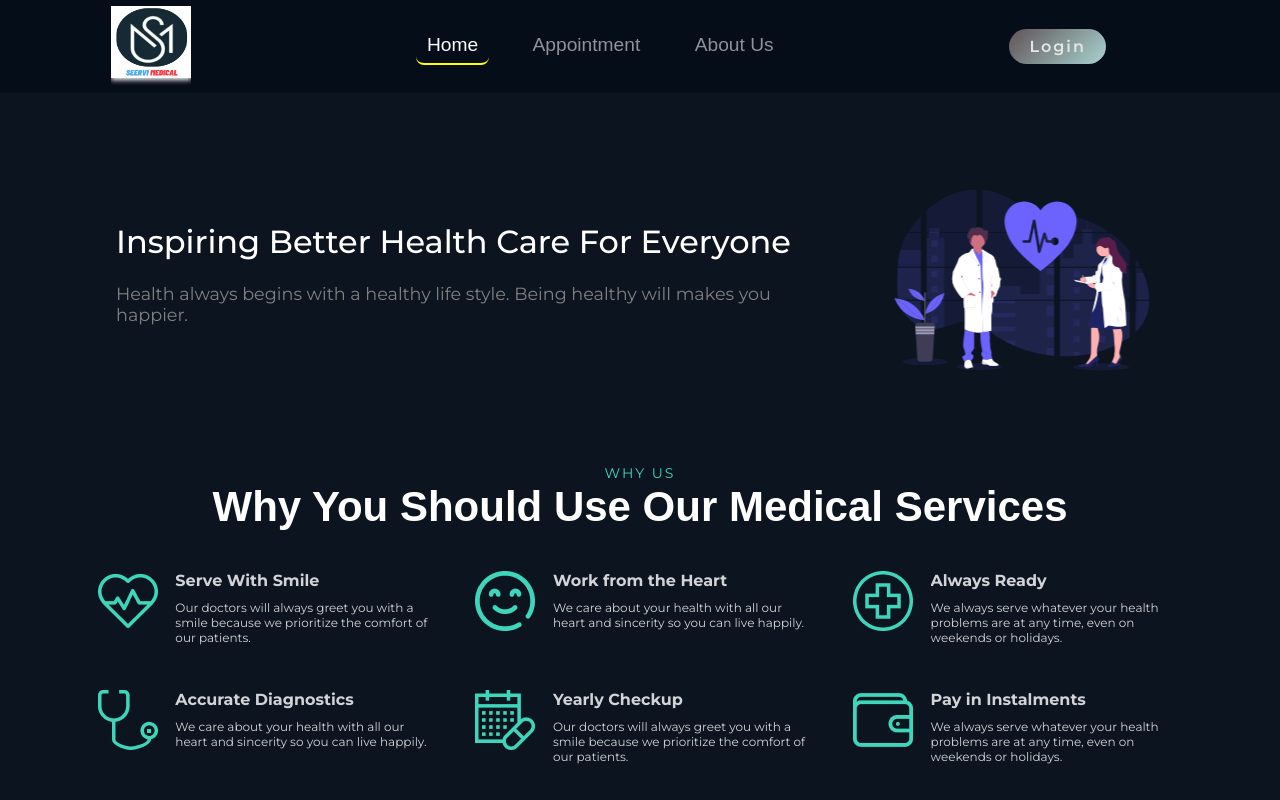
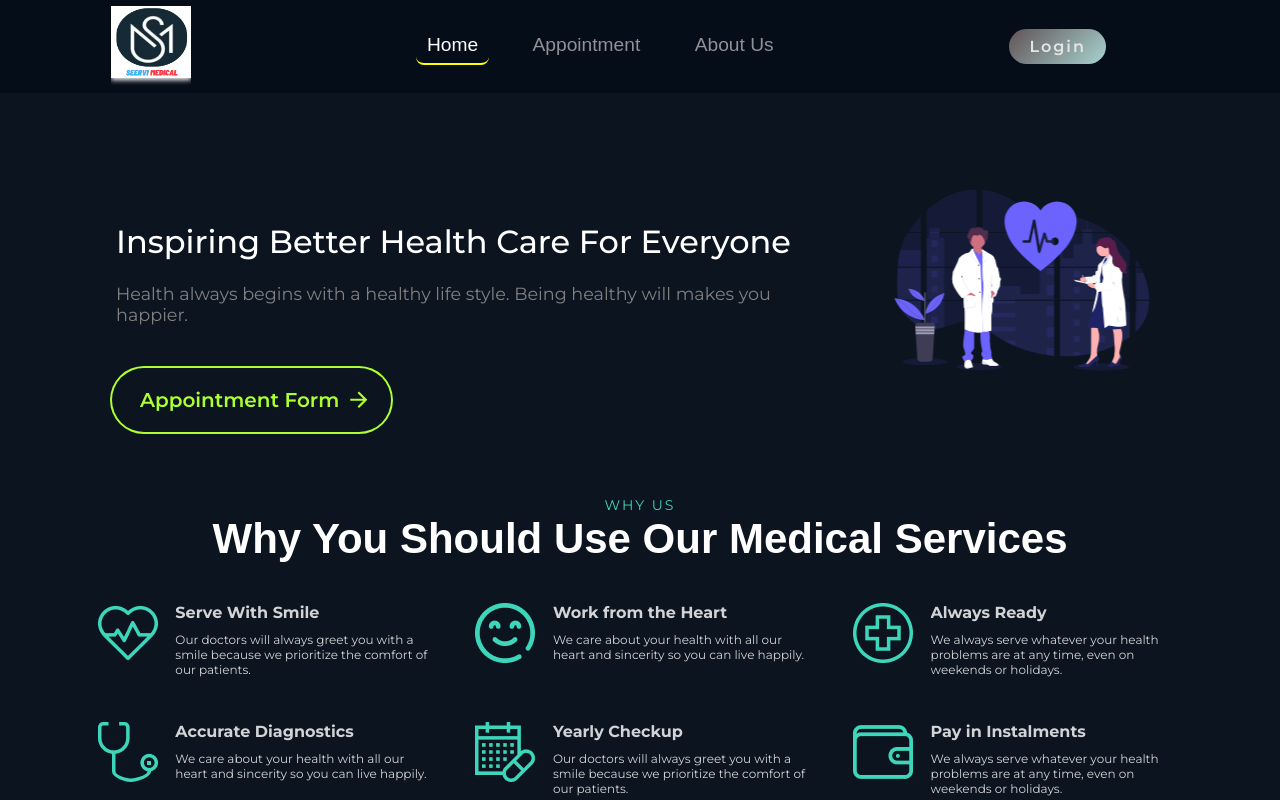
Before and after one commit to UgamRaj/MERN_Hospital_management, a React (Vite) app in the folder Frontend/: page / in a window 1280 px wide. Shown: the top 800 px of the page. Built offline with nearby package versions, Linux system fonts and the light colour scheme; no server answers.

Commit message:
added button

```diff
--- a/Frontend/src/components/Expert/Expert.css
+++ b/Frontend/src/components/Expert/Expert.css
@@ -46,14 +46,18 @@
 
   box-shadow: rgba(0, 0, 0, 0.24) 0px 4px 9px;
   background-color: #fff;
-  border-radius: 0 0 1rem 1rem;
+  border-radius: 1rem;
   &:hover {
     box-shadow: 0 0 50px 15px #48abe0;
   }
-  /* border: 1px solid red; */
   .expertCard {
+    /* border: 1px solid red; */
+    height: 16rem;
+    width: 100%;
+    /* border-radius: 1rem 1rem 0 0; */
     img {
-      height: 100%;
+      height: 15.5rem;
+      border-radius: 1rem 1rem 0 0;
       width: 100%;
       transition: all 0.25s ease-in-out;
       &:hover {
--- a/Frontend/src/components/Hero/Hero.css
+++ b/Frontend/src/components/Hero/Hero.css
@@ -7,6 +7,7 @@
   margin-top: 7rem;
   margin-bottom: -6rem;
   display: flex;
+  /* margin-bottom: -1rem; */
 }
 
 .heroLeft {
@@ -109,6 +110,132 @@
     width: 160%;
   }
 }
+.appointmentFormBtnHero {
+  display: flex;
+  margin-bottom: -4rem;
+}
+
+/* !-------------button--------- */
+.animated-button {
+  position: relative;
+
+  display: flex;
+  align-items: center;
+  gap: 4px;
+  padding: 16px 36px;
+  border: 4px solid;
+  border-color: transparent;
+  font-size: 16px;
+  background-color: inherit;
+  border-radius: 100px;
+  font-weight: 600;
+  color: greenyellow;
+  box-shadow: 0 0 0 2px greenyellow;
+  cursor: pointer;
+  overflow: hidden;
+  transition: all 0.6s cubic-bezier(0.23, 1, 0.32, 1);
+  margin-left: 7rem;
+  margin-top: 1rem;
+  margin-bottom: 1rem;
+}
+
+.animated-button svg {
+  position: absolute;
+  width: 1.6rem;
+  fill: greenyellow;
+  z-index: 9;
+  transition: all 0.8s cubic-bezier(0.23, 1, 0.32, 1);
+}
+
+.animated-button .arr-1 {
+  right: 16px;
+}
+
+.animated-button .arr-2 {
+  left: -25%;
+}
+
+.animated-button .circle {
+  position: absolute;
+  top: 50%;
+  left: 50%;
+  transform: translate(-50%, -50%);
+  width: 20px;
+  height: 20px;
+  background-color: greenyellow;
+  border-radius: 50%;
+  opacity: 0;
+  transition: all 0.8s cubic-bezier(0.23, 1, 0.32, 1);
+}
+
+.animated-button .text {
+  position: relative;
+  z-index: 1;
+  transform: translateX(-12px);
+  transition: all 0.8s cubic-bezier(0.23, 1, 0.32, 1);
+}
+.animated-button span {
+  font-size: 20px;
+}
+
+.animated-button:hover {
+  box-shadow: 0 0 0 12px transparent;
+  color: #212121;
+  border-radius: 12px;
+}
+
+.animated-button:hover .arr-1 {
+  right: -25%;
+}
+
+.animated-button:hover .arr-2 {
+  left: 16px;
+}
+
+.animated-button:hover .text {
+  transform: translateX(12px);
+}
+
+.animated-button:hover svg {
+  fill: #212121;
+}
+
+.animated-button:active {
+  scale: 0.95;
+  box-shadow: 0 0 0 4px greenyellow;
+}
+
+.animated-button:hover .circle {
+  width: 18rem;
+  height: 220px;
+  /* width: 220px;
+  height: 220px; */
+  opacity: 1;
+}
+
+/* !-------------button--------- */
+
+/* .appointmentFormBtnHero {
+  padding-left: 10rem;
+  button {
+    cursor: pointer;
+    padding: 1rem 2rem;
+    font-size: 1.6rem;
+    border: 0;
+    border-radius: 0.7rem;
+    display: flex;
+    align-items: center;
+    gap: 1rem;
+    background-color: #e76c2a;
+    color: #fff;
+    &:hover {
+      background-color: #de7339;
+    }
+    &:active {
+      scale: 0.97;
+    }
+  }
+} */
 
 @media screen and (max-width: 1186px) {
   .heroLeft h1 {
@@ -117,6 +244,16 @@
 }
 
 @media screen and (max-width: 925px) {
+  .animated-button span {
+    font-size: 1rem;
+  }
+  .animated-button {
+    margin-top: 7.5rem;
+    margin-left: 0;
+  }
+  .appointmentFormBtnHero {
+    justify-content: center;
+  }
   .hero {
     flex-direction: column;
     /* padding-left: 100px; */
--- a/Frontend/src/components/Hero/Hero.jsx
+++ b/Frontend/src/components/Hero/Hero.jsx
@@ -1,7 +1,15 @@
+import { useNavigate } from "react-router-dom";
 import "./Hero.css";
 
 const Hero = ({ imageUrl }) => {
+  const navigate = useNavigate();
+
+  const handleButtonClick = () => {
+    navigate("/appointment?scrollToForm=true");
+  };
+
   return (
+    <>
       <div className="hero">
         <div className="heroLeft ">
           <h1>Welcome to </h1>
@@ -16,6 +24,28 @@ const Hero = ({ imageUrl }) => {
           <img src={imageUrl} alt="hero" className="animated-image" />
         </div>
       </div>
+
+      <div className="appointmentFormBtnHero">
+        <button className="animated-button" onClick={handleButtonClick}>
+          <svg
+            viewBox="0 0 24 24"
+            className="arr-2"
+            xmlns="http://www.w3.org/2000/svg"
+          >
+            <path d="M16.1716 10.9999L10.8076 5.63589L12.2218 4.22168L20 11.9999L12.2218 19.778L10.8076 18.3638L16.1716 12.9999H4V10.9999H16.1716Z"></path>
+          </svg>
+          <span className="text">Appointment Form</span>
+          <span className="circle"></span>
+          <svg
+            viewBox="0 0 24 24"
+            className="arr-1"
+            xmlns="http://www.w3.org/2000/svg"
+          >
+            <path d="M16.1716 10.9999L10.8076 5.63589L12.2218 4.22168L20 11.9999L12.2218 19.778L10.8076 18.3638L16.1716 12.9999H4V10.9999H16.1716Z"></path>
+          </svg>
+        </button>
+      </div>
+    </>
   );
 };
 
--- a/Frontend/src/pages/Appointment.jsx
+++ b/Frontend/src/pages/Appointment.jsx
@@ -1,13 +1,27 @@
+import { useEffect, useRef } from "react";
 import AppointmentForm from "../components/AppointmentForm/AppointmentForm";
 import Emergency from "../components/Emergency/Emergency";
 import Expert from "../components/Expert/Expert";
+import { useSearchParams } from "react-router-dom";
 
 const Appointment = () => {
+  const [searchParams] = useSearchParams();
+  const appointmentFormRef = useRef(null);
+
+  useEffect(() => {
+    if (searchParams.get("scrollToForm") === "true") {
+      appointmentFormRef.current.scrollIntoView({ behavior: "smooth" });
+    }
+    // console.log("scroll");
+  }, [searchParams]);
+
   return (
     <>
       <Expert />
       <Emergency />
-      <AppointmentForm />
+      <div ref={appointmentFormRef}>
+        <AppointmentForm />
+      </div>
     </>
   );
 };
```
Lines whose indentation alone changed are shown as unchanged.
